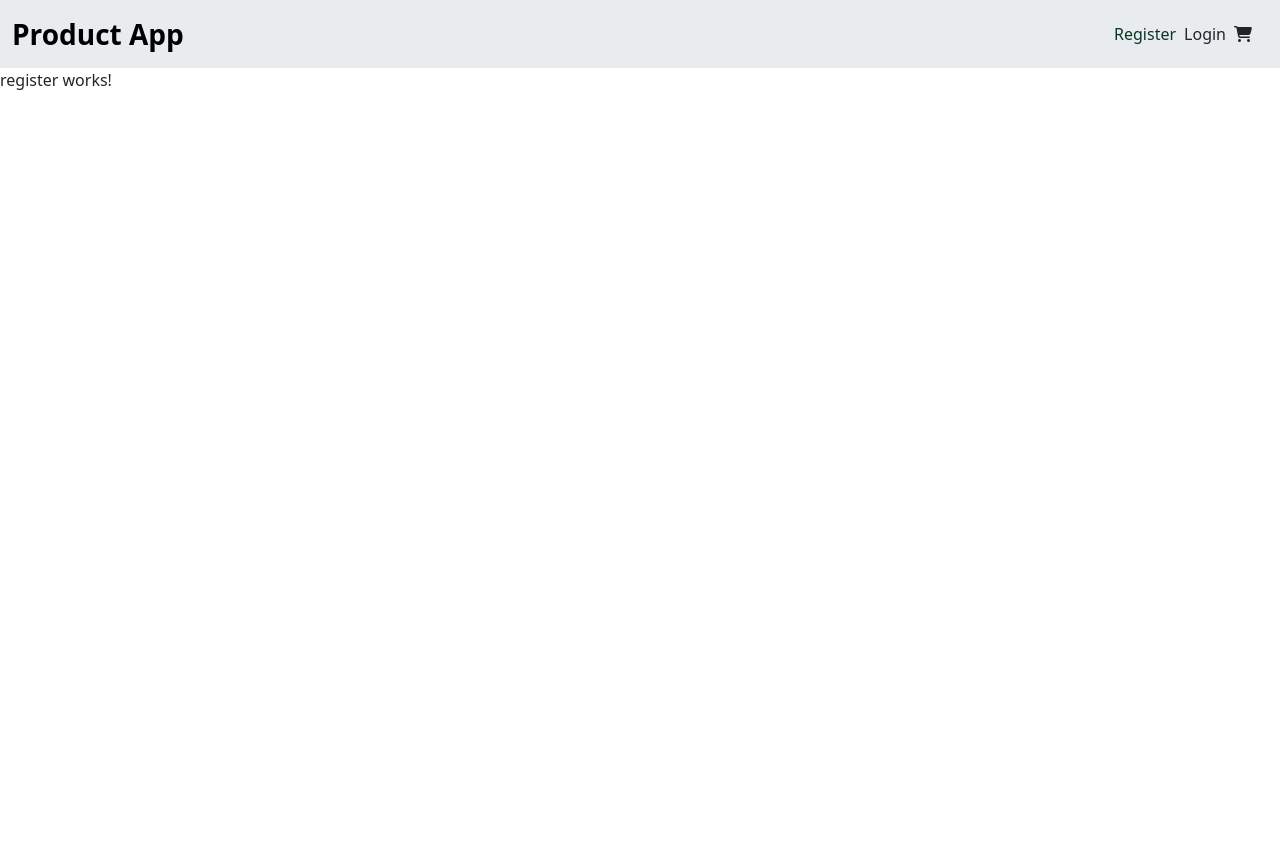
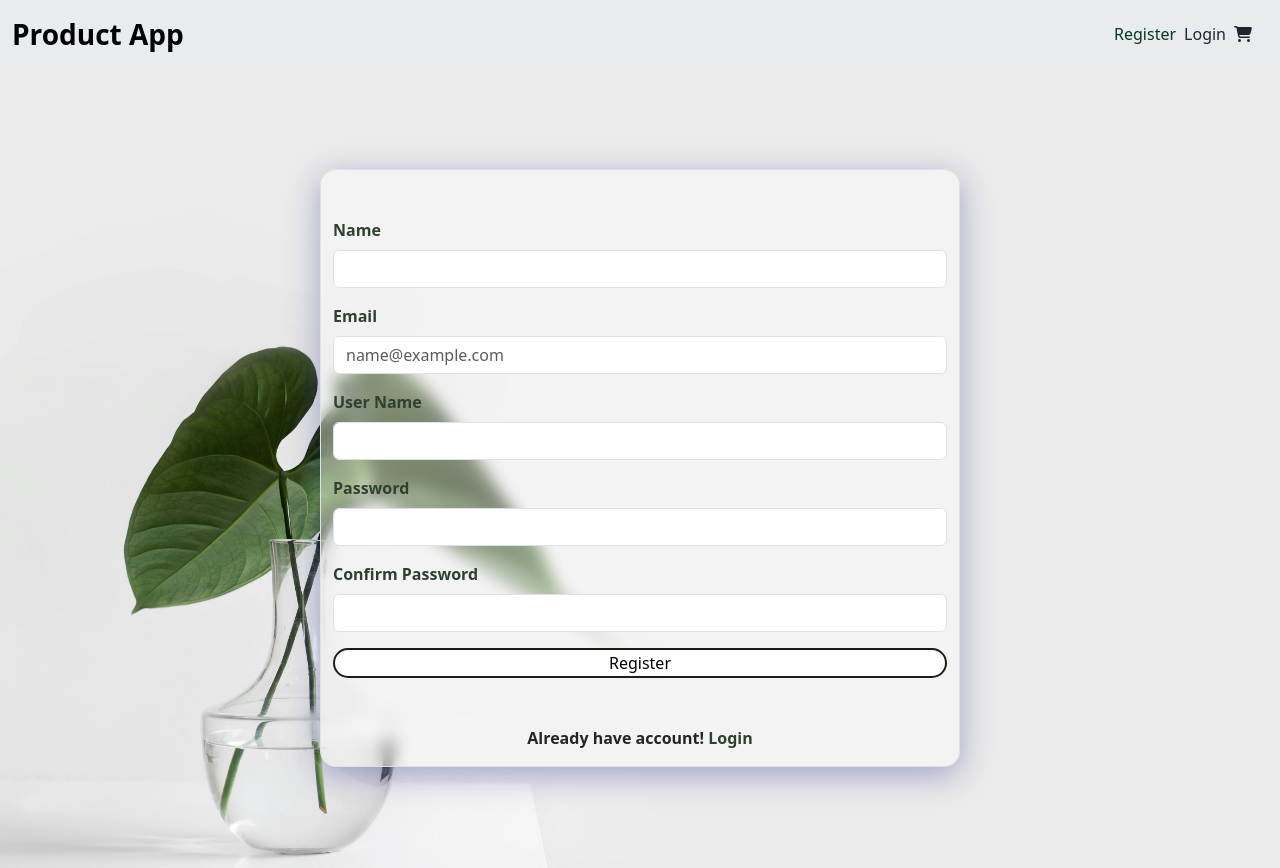
Before and after one commit to farhamostafa657/products-app, an Angular app in the folder products-app/: page /register in a window 1280 px wide. Before the commit the page ends 800 px from the top, so only its background shows below. Built offline with nearby package versions, Linux system fonts and the light colour scheme.

Commit message:
register page ui

```diff
--- a/products-app/src/app/register/register.component.css
+++ b/products-app/src/app/register/register.component.css
@@ -0,0 +1,33 @@
+.btns {
+  border: 2px solid rgb(22, 33, 22);
+  background-color: white;
+}
+.btns:hover {
+  background-color: rgb(31, 45, 31);
+  color: white;
+}
+
+.glasses {
+  background: rgba(255, 255, 255, 0.4);
+  box-shadow: 0 8px 32px 0 rgba(31, 38, 135, 0.37);
+  backdrop-filter: blur(7.5px);
+  -webkit-backdrop-filter: blur(7.5px);
+  border-radius: 10px;
+  border: 1px solid rgba(255, 255, 255, 0.18);
+}
+
+.page {
+  background-image: url("../../../public/assets/login.jpg");
+  background-position: center;
+  background-size: cover;
+  width: 100%;
+  height: 100vh;
+}
+
+label {
+  color: rgb(46, 65, 46);
+}
+
+.login {
+  color: rgb(46, 65, 46);
+}
--- a/products-app/src/app/register/register.component.html
+++ b/products-app/src/app/register/register.component.html
@@ -1 +1,59 @@
-<p>register works!</p>
+<div class="page d-flex flex-column justify-content-center">
+  <div class="container border border-opacity-75 w-50 rounded-4 glasses my-5">
+    <div class="mx-auto mt-5 mb-5">
+      <div class="mb-3 fw-bold">
+        <label for="exampleFormControlInput1" class="form-label">Name</label>
+        <input type="text" class="form-control" id="exampleFormControlInput1" />
+      </div>
+
+      <div class="mb-3 fw-bold">
+        <label for="exampleFormControlInput2" class="form-label">Email</label>
+        <input
+          type="email"
+          class="form-control"
+          id="exampleFormControlInput2"
+          placeholder="name@example.com"
+        />
+      </div>
+
+      <div class="mb-3 fw-bold">
+        <label for="exampleFormControlInput3" class="form-label"
+          >User Name</label
+        >
+        <input type="text" class="form-control" id="exampleFormControlInput3" />
+      </div>
+
+      <div class="mb-3 fw-bold">
+        <label for="exampleFormControlInput4" class="form-label"
+          >Password</label
+        >
+        <input
+          type="email"
+          class="form-control"
+          id="exampleFormControlInput4"
+        />
+      </div>
+
+      <div class="mb-3 fw-bold">
+        <label for="exampleFormControlInput5" class="form-label"
+          >Confirm Password</label
+        >
+        <input
+          type="email"
+          class="form-control"
+          id="exampleFormControlInput5"
+        />
+      </div>
+      <div>
+        <button class="btns w-100 rounded-4" type="submit">Register</button>
+      </div>
+    </div>
+
+    <div class="d-flex justify-content-center align-content-center mt-5 mb-3">
+      <span class="fw-bold"
+        >Already have account!
+        <a routerLink="/login" class="text-decoration-none login"> Login</a>
+      </span>
+    </div>
+  </div>
+</div>
```
Also changed, not shown: products-app/src/app/register/register.component.ts (+4 -5 lines), 1 other file (tests, documents, lock files or other folders).
